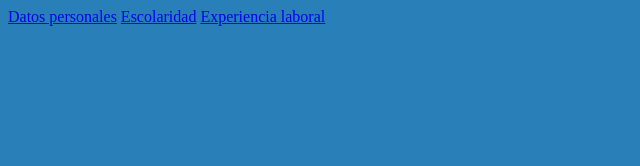
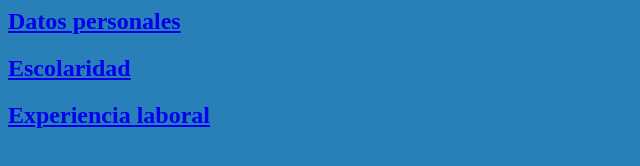
Before and after one commit to luzramirez0/lucesita, a plain HTML site: page curriculum 2.0.html in a window 1280 px wide. Shown: the whole page, without its empty margins (0-640 px from the left). Drawn offline with Linux system fonts and the light colour scheme.

Commit message:
Add files via upload

```diff
--- a/curriculum 2.0.html
+++ b/curriculum 2.0.html
@@ -8,7 +8,7 @@
 <title>Document</title>
 
 <body bgcolor="#2980b9">
-  <a href="datos personales.html" target="_blank">Datos personales</a>
-  <a href="escolaridad.html" target="_blank">Escolaridad</a>
-  <a href="experiencia laboral.html" target="_blank">Experiencia laboral</a>
+  <h2><a href="datos personales.html" target="_blank">Datos personales</a><br></h2>
+  <h2><a href="escolaridad.html" target="_blank">Escolaridad</a><br></h2>
+  <h2><a href="experiencia laboral.html" target="_blank">Experiencia laboral</a><br></h2>
 </mata></body></html>
```
